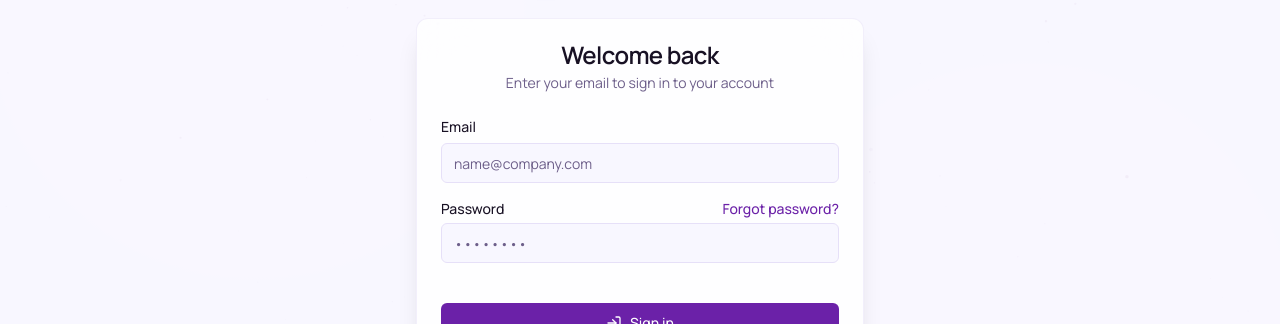
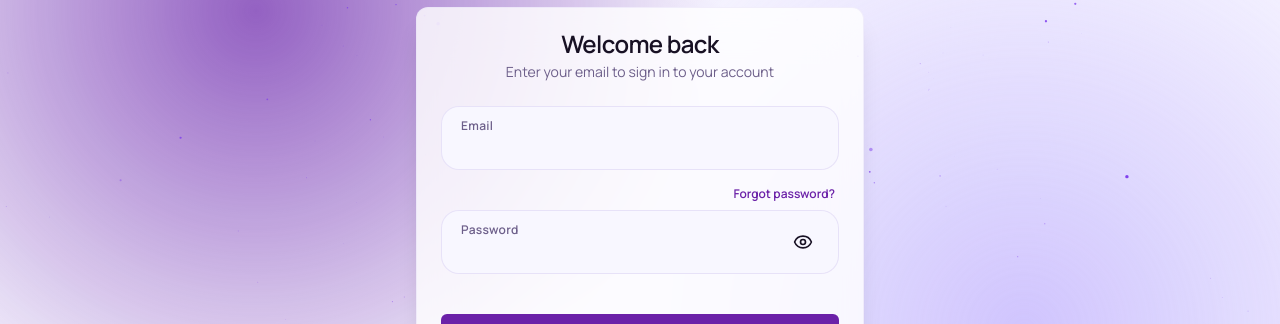
Before and after one commit to clayy-esc/SurveyNexus, a React (Vite) app in the folder client/: page /login in a window 1280 px wide. Shown: the part 229-553 px from the top of the page. Built offline with nearby package versions, Linux system fonts and the light colour scheme; no server answers.

Commit message:
added view password

```diff
--- a/client/src/components/ui/Input.tsx
+++ b/client/src/components/ui/Input.tsx
@@ -1,19 +1,24 @@
-import React, { InputHTMLAttributes, forwardRef, useId } from 'react';
+import React, { InputHTMLAttributes, forwardRef, useId, useState } from 'react';
+import { Eye, EyeOff } from 'lucide-react';
 
 export interface InputProps extends InputHTMLAttributes<HTMLInputElement> {
   label?: string;
   error?: string;
   icon?: React.ReactNode;
+  authStyle?: boolean;
 }
 
 export const Input = forwardRef<HTMLInputElement, InputProps>(
-  ({ className = '', label, error, icon, ...props }, ref) => {
+  ({ className = '', label, error, icon, authStyle = false, ...props }, ref) => {
     const generatedId = useId();
     const inputId = props.id ?? generatedId;
+    const [showPassword, setShowPassword] = useState(false);
+    const isPassword = props.type === 'password';
+    const inputType = isPassword && showPassword ? 'text' : props.type;
 
     return (
       <div className="w-full">
-        {label && (
+        {label && !authStyle && (
           <label htmlFor={inputId} className="block text-sm font-medium text-foreground mb-1.5">
             {label}
           </label>
@@ -24,12 +29,29 @@ export const Input = forwardRef<HTMLInputElement, InputProps>(
               {icon}
             </div>
           )}
+          {label && authStyle && (
+            <label htmlFor={inputId} className="absolute left-5 top-3 z-10 text-xs font-semibold tracking-wide text-muted-foreground">
+              {label}
+            </label>
+          )}
           <input
             ref={ref}
             id={inputId}
-            className={`flex h-10 w-full rounded-md border border-border bg-background px-3 py-2 text-sm text-foreground ring-offset-background file:border-0 file:bg-transparent file:text-sm file:font-medium placeholder:text-muted-foreground focus-visible:outline-none focus-visible:ring-2 focus-visible:ring-primary focus-visible:ring-offset-2 disabled:cursor-not-allowed disabled:opacity-50 transition-colors ${icon ? 'pl-10' : ''} ${error ? 'border-red-500 focus-visible:ring-red-500' : ''} ${className}`}
+            className={`flex w-full border bg-background text-foreground ring-offset-background file:border-0 file:bg-transparent file:text-sm file:font-medium placeholder:text-muted-foreground focus-visible:outline-none disabled:cursor-not-allowed disabled:opacity-50 transition-[border-color,box-shadow,background-color] ${authStyle ? 'h-16 rounded-[18px] border-border/90 px-5 pb-1.5 pt-6 text-base placeholder:text-transparent hover:border-primary/40 focus-visible:border-primary focus-visible:ring-4 focus-visible:ring-primary/15 focus-visible:ring-offset-0' : 'h-10 rounded-md border-border px-3 py-2 text-sm focus-visible:ring-2 focus-visible:ring-primary focus-visible:ring-offset-2'} ${icon ? 'pl-10' : ''} ${isPassword && authStyle ? 'pr-14' : ''} ${error ? 'border-red-500 focus-visible:border-red-500 focus-visible:ring-red-500' : ''} ${className}`}
             {...props}
+            type={inputType}
           />
+          {isPassword && authStyle && (
+            <button
+              type="button"
+              onClick={() => setShowPassword((visible) => !visible)}
+              className="absolute right-4 top-1/2 flex h-10 w-10 -translate-y-1/2 items-center justify-center rounded-full text-foreground transition-colors hover:bg-muted focus-visible:outline-none focus-visible:ring-2 focus-visible:ring-primary"
+              aria-label={showPassword ? 'Hide password' : 'Show password'}
+              title={showPassword ? 'Hide password' : 'Show password'}
+            >
+              {showPassword ? <EyeOff className="h-5 w-5" /> : <Eye className="h-5 w-5" />}
+            </button>
+          )}
         </div>
         {error && <p className="mt-1 text-sm text-red-500">{error}</p>}
       </div>
--- a/client/src/components/ui/StarfieldBackground.tsx
+++ b/client/src/components/ui/StarfieldBackground.tsx
@@ -34,6 +34,16 @@ export const StarfieldBackground: React.FC<StarfieldBackgroundProps> = ({ starCo
     let mouseY = height / 2;
     let targetMouseX = width / 2;
     let targetMouseY = height / 2;
+    let starColor = getComputedStyle(document.documentElement)
+      .getPropertyValue('--starfield-star')
+      .trim();
+
+    const themeObserver = new MutationObserver(() => {
+      starColor = getComputedStyle(document.documentElement)
+        .getPropertyValue('--starfield-star')
+        .trim();
+    });
+    themeObserver.observe(document.documentElement, { attributes: true, attributeFilter: ['class'] });
 
     const handleMouseMove = (e: MouseEvent) => {
       targetMouseX = e.clientX;
@@ -81,11 +91,13 @@ export const StarfieldBackground: React.FC<StarfieldBackgroundProps> = ({ starCo
         if (sx > 0 && sx < width && sy > 0 && sy < height) {
           ctx.beginPath();
           ctx.arc(sx, sy, size, 0, 2 * Math.PI);
-          // Use starlight color
-          ctx.fillStyle = `rgba(241, 236, 248, ${opacity})`;
+          ctx.fillStyle = starColor;
+          ctx.globalAlpha = opacity;
           ctx.fill();
         }
       });
+
+      ctx.globalAlpha = 1;
 
       animationFrameId = requestAnimationFrame(render);
     };
@@ -95,6 +107,7 @@ export const StarfieldBackground: React.FC<StarfieldBackgroundProps> = ({ starCo
     return () => {
       window.removeEventListener('mousemove', handleMouseMove);
       window.removeEventListener('resize', handleResize);
+      themeObserver.disconnect();
       cancelAnimationFrame(animationFrameId);
     };
   }, [starCount]);
@@ -103,9 +116,9 @@ export const StarfieldBackground: React.FC<StarfieldBackgroundProps> = ({ starCo
     <div className="fixed inset-0 z-0 pointer-events-none overflow-hidden" style={{ backgroundColor: 'var(--background)' }}>
       {/* Nebula gradients for the Milky Way effect */}
       <div
-        className="absolute inset-0 opacity-40 mix-blend-screen"
+        className="absolute inset-0 opacity-70 mix-blend-multiply dark:opacity-40 dark:mix-blend-screen"
         style={{
-          background: 'radial-gradient(circle at 20% 30%, var(--primary) 0%, transparent 40%), radial-gradient(circle at 80% 70%, var(--primary) 0%, transparent 40%)'
+          background: 'radial-gradient(circle at 20% 30%, var(--primary) 0%, transparent 40%), radial-gradient(circle at 80% 70%, var(--starfield-nebula-secondary) 0%, transparent 42%)'
         }}
       />
       <canvas ref={canvasRef} className="absolute inset-0 w-full h-full" />
--- a/client/src/index.css
+++ b/client/src/index.css
@@ -20,6 +20,8 @@
   :root {
     --background: #f8f7ff;
     --foreground: #181124;
+    --starfield-star: #7c3aed;
+    --starfield-nebula-secondary: #c4b5fd;
     --card: #ffffff;
     --card-foreground: #181124;
     --primary: #6b21a8;
@@ -32,6 +34,8 @@
   .dark {
     --background: #0b0914;
     --foreground: #f1ecf8;
+    --starfield-star: #f1ecf8;
+    --starfield-nebula-secondary: #c084fc;
     --card: #131022;
     --card-foreground: #f1ecf8;
     --primary: #c084fc;
--- a/client/src/pages/auth/ForgotPasswordPage.tsx
+++ b/client/src/pages/auth/ForgotPasswordPage.tsx
@@ -81,6 +81,7 @@ export const ForgotPasswordPage: React.FC = () => {
               id="email"
               type="email"
               label="Account Email"
+              authStyle
               placeholder="name@company.com"
               value={email}
               onChange={(e) => setEmail(e.target.value)}
@@ -102,6 +103,7 @@ export const ForgotPasswordPage: React.FC = () => {
               id="new-password"
               type="password"
               label="New Password"
+              authStyle
               placeholder="••••••••"
               value={newPassword}
               onChange={(e) => setNewPassword(e.target.value)}
--- a/client/src/pages/auth/LoginPage.tsx
+++ b/client/src/pages/auth/LoginPage.tsx
@@ -52,24 +52,24 @@ export const LoginPage: React.FC = () => {
               id="email"
               type="email"
               label="Email"
+              authStyle
               placeholder="name@company.com"
               value={email}
               onChange={(e) => setEmail(e.target.value)}
               required
               disabled={isLoading}
             />
-            <div className="space-y-1">
-              <div className="flex items-center justify-between">
-                <label className="block text-sm font-medium text-foreground" htmlFor="password">
-                  Password
-                </label>
-                <Link to="/forgot-password" className="text-sm font-medium text-primary hover:underline">
+            <div className="space-y-2">
+              <div className="flex justify-end px-1">
+                <Link to="/forgot-password" className="text-xs font-semibold text-primary hover:underline">
                   Forgot password?
                 </Link>
               </div>
               <Input
                 id="password"
                 type="password"
+                label="Password"
+                authStyle
                 placeholder="••••••••"
                 value={password}
                 onChange={(e) => setPassword(e.target.value)}
--- a/client/src/pages/auth/RegisterPage.tsx
+++ b/client/src/pages/auth/RegisterPage.tsx
@@ -65,6 +65,7 @@ export const RegisterPage: React.FC = () => {
               id="email"
               type="email"
               label="Email"
+              authStyle
               placeholder="name@company.com"
               value={email}
               onChange={(e) => setEmail(e.target.value)}
@@ -75,6 +76,7 @@ export const RegisterPage: React.FC = () => {
               id="password"
               type="password"
               label="Password"
+              authStyle
               placeholder="••••••••"
               value={password}
               onChange={(e) => setPassword(e.target.value)}
@@ -86,6 +88,7 @@ export const RegisterPage: React.FC = () => {
               id="confirm-password"
               type="password"
               label="Confirm Password"
+              authStyle
               placeholder="••••••••"
               value={confirmPassword}
               onChange={(e) => setConfirmPassword(e.target.value)}
```
